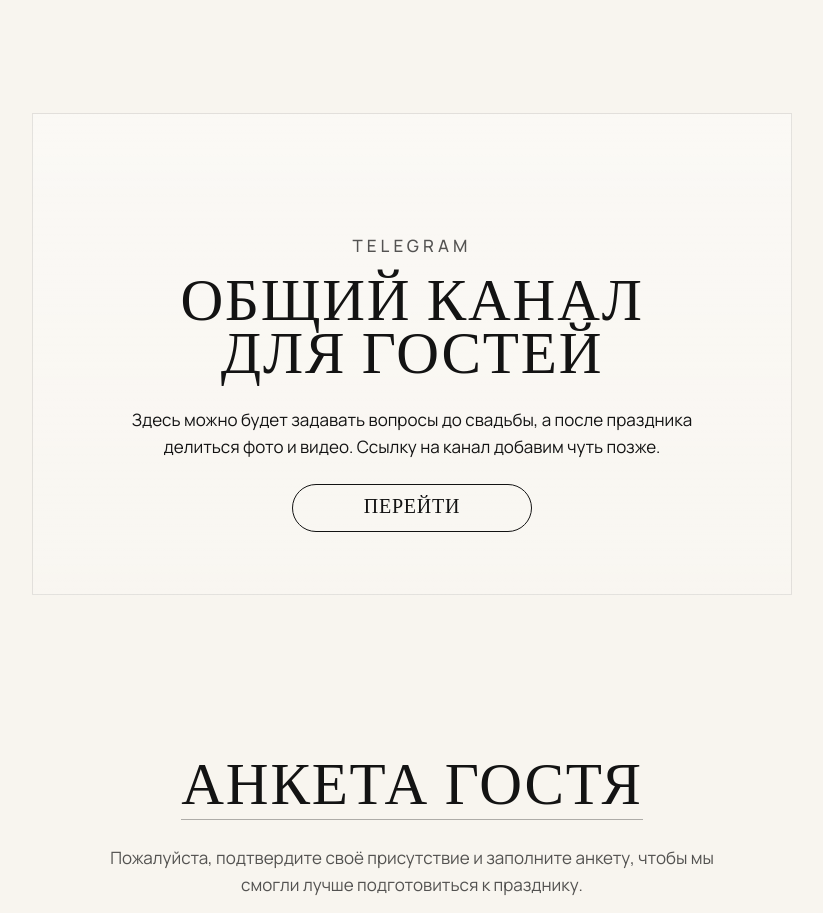
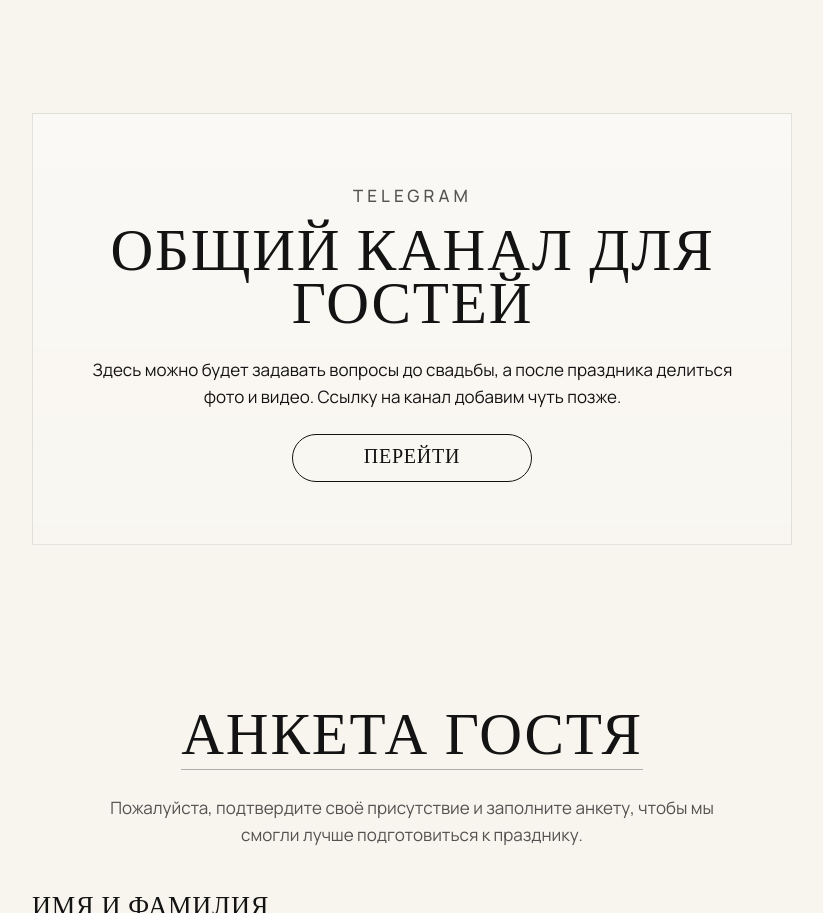
Before and after one commit to pincher17/wedding-invitation, a website: page public/index.html in a window 1280 px wide. Shown: the part 6790-7703 px from the top of the page, without its empty margins (228-1051 px from the left). Drawn offline with nearby package versions, Linux system fonts and the light colour scheme.

Commit message:
padding card telegram

```diff
--- a/public/styles.css
+++ b/public/styles.css
@@ -484,7 +484,7 @@ small {
   border: 1px solid rgba(19, 19, 19, 0.1);
   background: linear-gradient(180deg, rgba(255, 255, 255, 0.38), rgba(255, 255, 255, 0.14));
   padding: var(--space-40) var(--space-32);
-  padding: 90px;
+  padding-bottom: 90px;
 }
 
 .intro-card .card,
```
